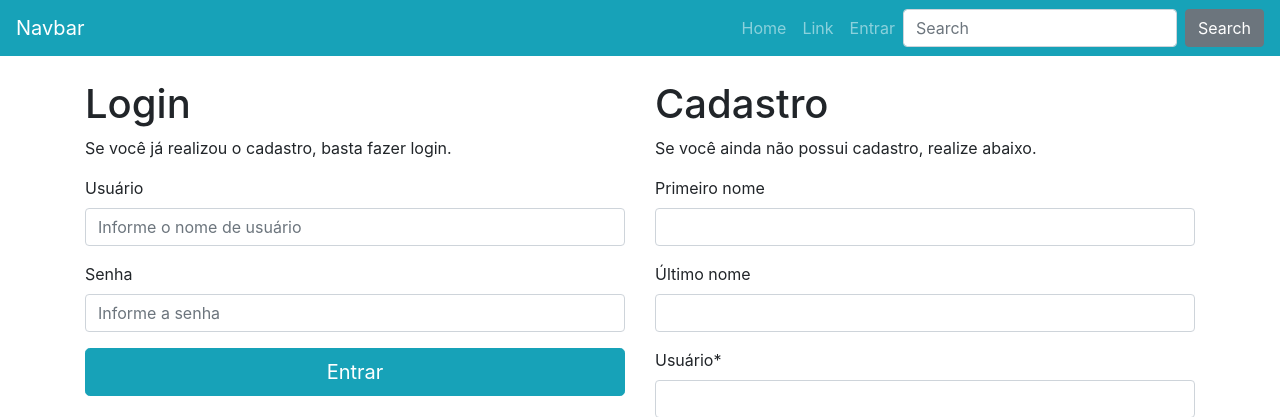
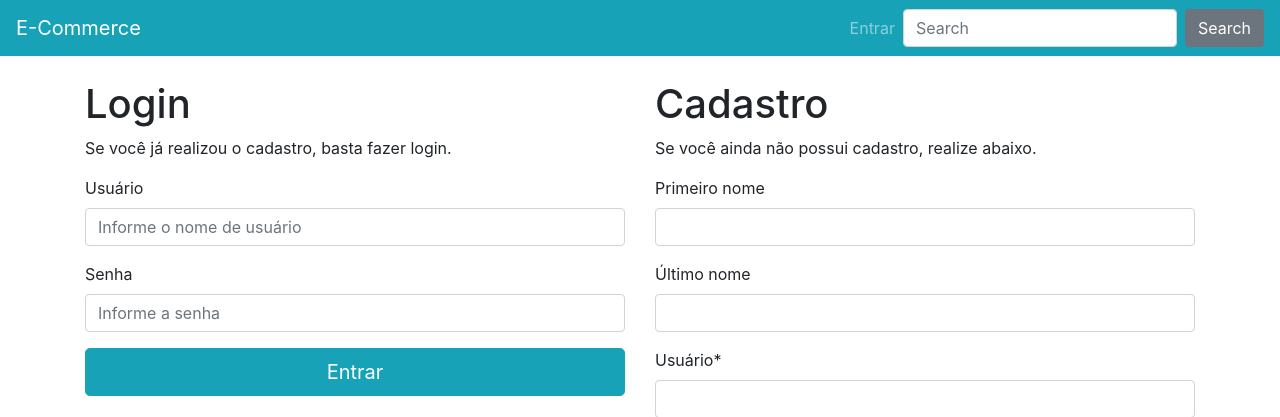
Before and after one commit to wzoreck/Site-6_Django_E-Commerce, a Django app: page /perfil/ in a window 1280 px wide. Shown: the top 417 px of the page. Run offline with Django 3.2, Linux system fonts and the light colour scheme; some libraries are stand-ins or nearby versions.

Commit message:
Detalhes arrumados

```diff
--- a/perfil/views.py
+++ b/perfil/views.py
@@ -60,6 +60,10 @@ class BasePerfil(View):
 class Criar(BasePerfil):
     def post(self, *args, **kwargs):
         if not self.userform.is_valid() or not self.perfilform.is_valid():
+            messages.error(
+                self.request,
+                'Favor corrigir erros existentes no formulário'
+            )
             return self.renderizar
 
         username = self.userform.cleaned_data.get('username')
@@ -125,8 +129,7 @@ class Criar(BasePerfil):
             'Você fez login e pode concluir sua compra'
         )
 
-        return redirect('perfil:criar')
-        return self.renderizar
+        return redirect('produto:carrinho')
 
 class Atualizar(View):
     def get(self, *args, **kwargs):
--- a/templates/parciais/_nav.html
+++ b/templates/parciais/_nav.html
@@ -1,7 +1,7 @@
 {% load filters %}
 
 <nav class="navbar navbar-dark bg-primary navbar-expand-lg">
-    <a class="navbar-brand" href="{% url 'produto:lista' %}">Navbar</a>
+    <a class="navbar-brand" href="{% url 'produto:lista' %}">E-Commerce</a>
     <button class="navbar-toggler" type="button" data-toggle="collapse" data-target="#navbarSupportedContent"
         aria-controls="navbarSupportedContent" aria-expanded="false" aria-label="Toggle navigation">
         <span class="navbar-toggler-icon"></span>
@@ -9,13 +9,6 @@
 
     <div class="collapse navbar-collapse" id="navbarSupportedContent">
         <ul class="navbar-nav ml-auto">
-            <li class="nav-item">
-                <a class="nav-link" href="{% url 'produto:lista' %}">Home <span class="sr-only">(current)</span></a>
-            </li>
-            <li class="nav-item">
-                <a class="nav-link" href="#">Link</a>
-            </li>
-
             {% if request.user.is_authenticated %}
                 <li class="nav-item dropdown">
                     <a class="nav-link dropdown-toggle" href="#" id="navbarDropdown" role="button"
```
